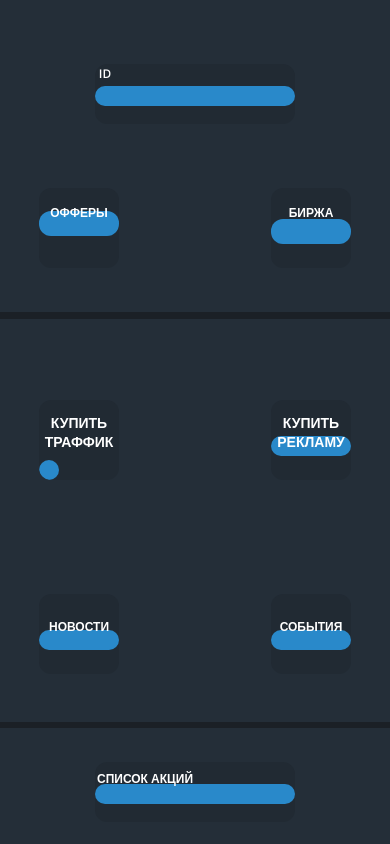
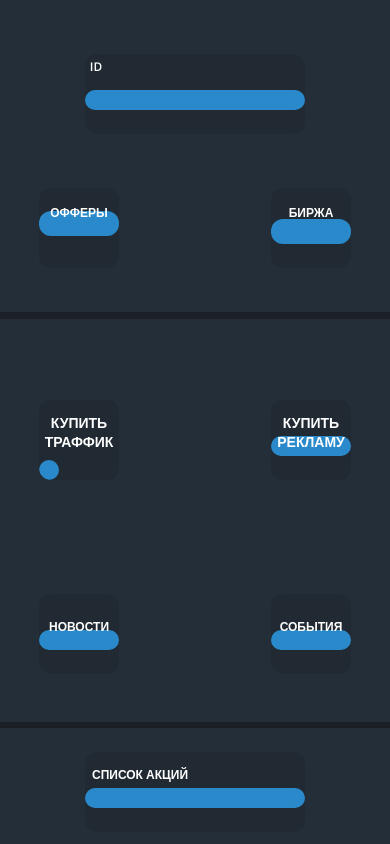
Before and after one commit to OVERLORDjehatsu/-, a plain HTML site: page index.html in a window 390 px wide. Drawn offline with nearby package versions, Linux system fonts and the light colour scheme.

Commit message:
Add files via upload

```diff
--- a/index.html
+++ b/index.html
@@ -217,8 +217,8 @@
       }
 
       #top-main, #bottom-main {
-        width: calc(80px * 2 + 40px);
-        height: 60px;
+        width: calc(80px * 2 + 60px);
+        height: 80px;
       }
 
       #offers, #exchange {
```
